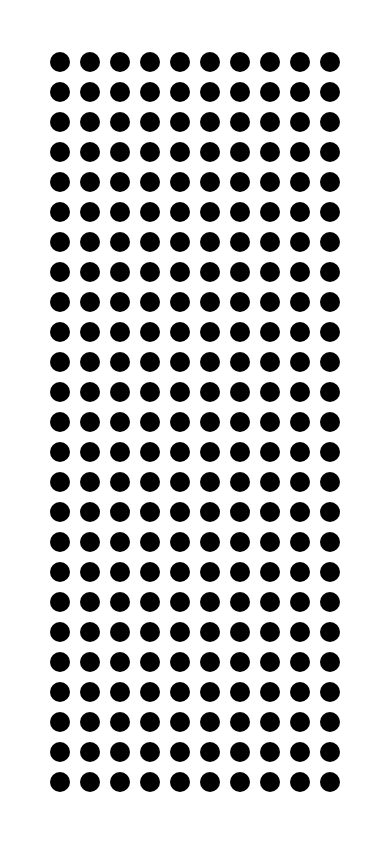
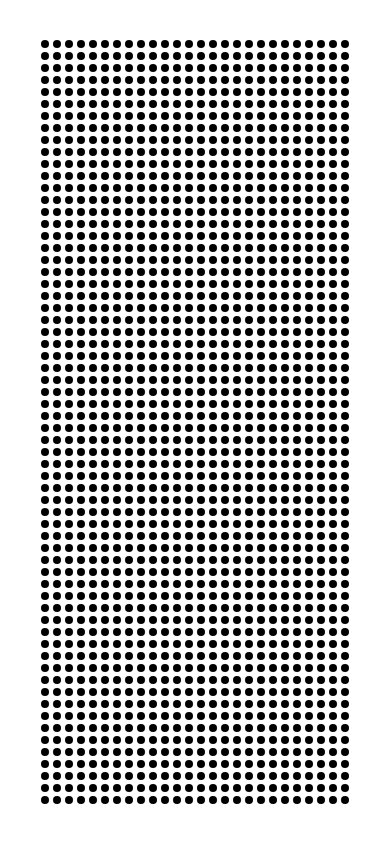
Before and after one commit to theonatorr/mundane-newsite, a React (Vite) app: page / in a window 390 px wide. Built offline with nearby package versions, Linux system fonts and the light colour scheme.

Commit message:
mundane systems changes

```diff
--- a/src/App.jsx
+++ b/src/App.jsx
@@ -4,14 +4,43 @@ function App() {
   const [showContent, setShowContent] = useState(false);
   const [cols, setCols] = useState(0);
   const [rows, setRows] = useState(0);
+  const [cellSize, setCellSize] = useState(20);
+  const [gapSize, setGapSize] = useState(10);
+  const [logoSize, setLogoSize] = useState(300);
+  const [tagWidth, setTagWidth] = useState(500);
+
+  useEffect(() => {
+    const handleResize = () => {
+      const w = window.innerWidth;
+      if (w < 480) {
+        setCellSize(8);
+        setGapSize(4);
+        setLogoSize(150);
+        setTagWidth(w - 80);
+      } else if (w < 768) {
+        setCellSize(12);
+        setGapSize(6);
+        setLogoSize(200);
+        setTagWidth(400);
+      } else {
+        setCellSize(20);
+        setGapSize(10);
+        setLogoSize(300);
+        setTagWidth(500);
+      }
+    };
+    handleResize();
+    window.addEventListener('resize', handleResize);
+    return () => window.removeEventListener('resize', handleResize);
+  }, []);
 
   // Compute visible grid dimensions so only full circles show
   useEffect(() => {
     const computeGrid = () => {
-      const border = 20;      // wrapper border
-      const inset = 20;       // grid inset from border
-      const gap = 10;
-      const cell = 20;
+      const border = 20;
+      const inset = 20;
+      const gap = gapSize;
+      const cell = cellSize;
       const w = window.innerWidth;
       const h = window.innerHeight;
       const areaWidth = w - 2 * border - 2 * inset;
@@ -24,7 +53,7 @@ function App() {
     computeGrid();
     window.addEventListener('resize', computeGrid);
     return () => window.removeEventListener('resize', computeGrid);
-  }, []);
+  }, [gapSize, cellSize]);
   const circles = Array.from({ length: cols * rows });
 
   useEffect(() => {
@@ -91,7 +120,7 @@ function App() {
     border: '20px solid white',
   };
   const logoStyle = {
-    maxWidth: '500px',
+    maxWidth: `${logoSize}px`,
     height: 'auto',
     marginBottom: '40px',
     zIndex: 1,
@@ -102,7 +131,7 @@ function App() {
     color: '#494947',
     textAlign: 'left',
     alignSelf: 'center',
-    maxWidth: '900px',
+    maxWidth: `${tagWidth}px`,
     zIndex: 1,
     marginTop: '20px'
   };
@@ -113,15 +142,15 @@ function App() {
     left: '20px',
     right: '20px',
     display: 'grid',
-    gridTemplateColumns: `repeat(${cols}, 20px)`,
-    gridAutoRows: '20px',
-    gap: '10px',
+    gridTemplateColumns: `repeat(${cols}, ${cellSize}px)`,
+    gridAutoRows: `${cellSize}px`,
+    gap: `${gapSize}px`,
     justifyContent: 'center',
     alignContent: 'center',
   };
   const circleStyle = {
-    width: '20px',
-    height: '20px',
+    width: `${cellSize}px`,
+    height: `${cellSize}px`,
     backgroundColor: 'rgb(0, 0, 0)',
     borderRadius: '50%',
     transition: 'background-color 0.5s ease, border-color 0.5s ease',
```
